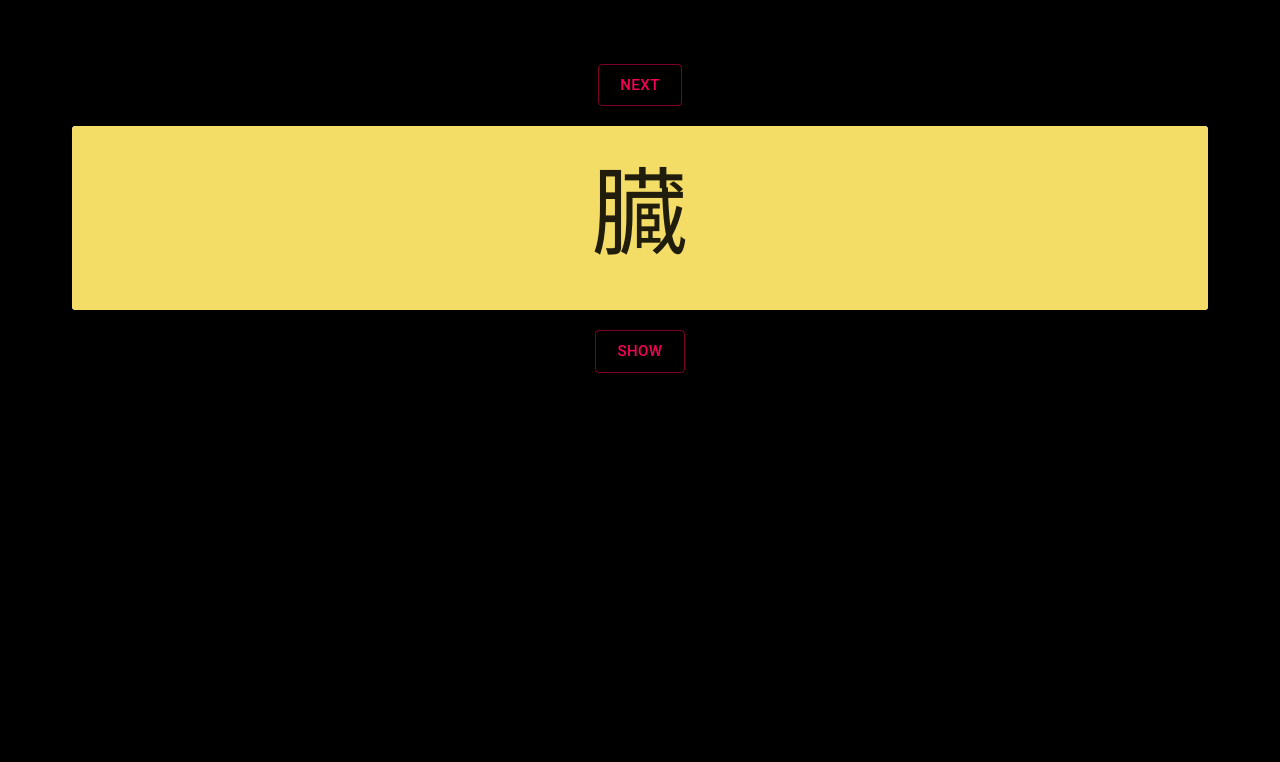
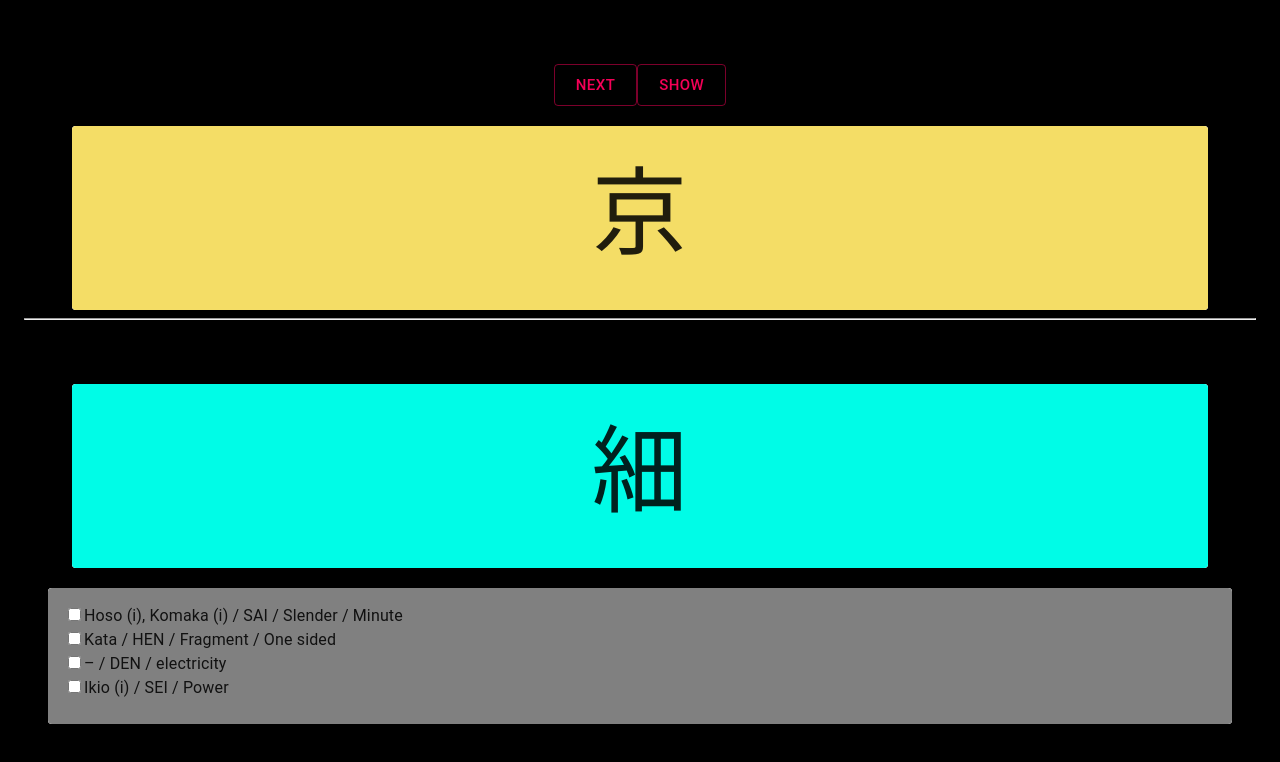
Before and after one commit to Magicianred/KanjiTrainer, a React (Create React App) app: page / in a window 1280 px wide. Shown: the top 762 px of the page. Built offline with nearby package versions, Linux system fonts and the light colour scheme.

Commit message:
Multiple Option Test

```diff
--- a/src/App.js
+++ b/src/App.js
@@ -1,11 +1,12 @@
 import React from "react";
 import "./App.css";
 import TrainingScreen from "./Screens/TrainingScreen";
-
+import MultOptKanji from "./Screens/MultOptScreen";
 function App() {
   return (
     <div className="App">
       <TrainingScreen />
+      <MultOptKanji />
     </div>
   );
 }
--- /dev/null
+++ b/src/Screens/MultOptScreen.js
@@ -0,0 +1,137 @@
+import React, { useState } from "react";
+import randomColor from "randomcolor";
+import {
+  Paper,
+  Card,
+  CardContent,
+  Container,
+  Typography,
+} from "@material-ui/core";
+import data from "../storage/data.json";
+import "./Screens.css";
+
+const randomNumberGenerator = (n = 850) => {
+  return Number(Math.floor(Math.random() * n));
+};
+
+const MultOptKanji = () => {
+  const [randomNum, setRandomNum] = useState(randomNumberGenerator());
+
+  const KanjiNt = data[0].Kanji.DATA[randomNum];
+  const wrongData1 = data[0].Kanji.DATA[randomNumberGenerator()];
+  const wrongData2 = data[0].Kanji.DATA[randomNumberGenerator()];
+  const wrongData3 = data[0].Kanji.DATA[randomNumberGenerator()];
+
+  const question = [KanjiNt.kanji];
+
+  const answer = [
+    KanjiNt.kunyomi + " / " + KanjiNt.onyomi + " / " + KanjiNt.meaning,
+  ];
+
+  const [color, setColor] = useState(randomColor());
+  const [index, setIndex] = useState([0, 1, 2, 3, 4]);
+
+  const allAnswers = [
+    answer,
+    wrongData1.kunyomi + " / " + wrongData1.onyomi + " / " + wrongData1.meaning,
+    wrongData2.kunyomi + " / " + wrongData2.onyomi + " / " + wrongData2.meaning,
+    wrongData3.kunyomi + " / " + wrongData3.onyomi + " / " + wrongData3.meaning,
+  ];
+
+  const shuffle = (array) => {
+    let currentIndex = array.length - 1;
+
+    while (currentIndex !== 0) {
+      const randomIndex = Math.floor(Math.random() * currentIndex);
+      currentIndex -= 1;
+
+      const temporarychecked = array[currentIndex];
+      array[currentIndex] = array[randomIndex];
+      array[randomIndex] = temporarychecked;
+    }
+
+    return array;
+  };
+
+  const handleNext = () => {
+    setRandomNum(randomNumberGenerator());
+    setColor(randomColor());
+    shuffle(index);
+    setIndex(index);
+  };
+
+  const handleCheck = (obs, real) => {
+    if (obs !== real) {
+      alert(real);
+    } else {
+      handleNext();
+    }
+  };
+
+  const showKanji = () => {
+    return (
+      <Container className="Container">
+        <Container>
+          <Paper>
+            <Card>
+              <CardContent style={{ backgroundColor: color }}>
+                <Typography
+                  style={{ fontSize: "6rem" }}
+                  className="Kanji"
+                  key={data.Kanji}
+                >
+                  {question}
+                </Typography>
+              </CardContent>
+            </Card>
+          </Paper>
+        </Container>
+      </Container>
+    );
+  };
+
+  const showMultipleOptions = (val) => {
+    return (
+      <Typography>
+        {" "}
+        <input
+          type="checkbox"
+          id="checkbox1"
+          checked={false}
+          onChange={() => handleCheck(allAnswers[index[val]], answer)}
+        />
+        {allAnswers[index[val]]}
+      </Typography>
+    );
+  };
+
+  const optionsGrid = () => {
+    return (
+      <Container>
+        <Paper>
+          <Card>
+            <CardContent
+              style={{ backgroundColor: "grey", textAlign: "initial" }}
+            >
+              {showMultipleOptions(0)}
+              {showMultipleOptions(1)}
+              {showMultipleOptions(2)}
+              {showMultipleOptions(3)}
+            </CardContent>
+          </Card>
+        </Paper>
+      </Container>
+    );
+  };
+
+  return (
+    <Container className="Main">
+      {showKanji()}
+      <br />
+
+      {optionsGrid()}
+    </Container>
+  );
+};
+
+export default MultOptKanji;
--- a/src/Screens/TrainingScreen.js
+++ b/src/Screens/TrainingScreen.js
@@ -32,7 +32,6 @@ export default function TrainingScreen() {
 
   const handleShow = () => {
     setAnswer(ans);
-    console.log(KanjiNt);
   };
 
   const showKanji = () => {
@@ -47,6 +46,15 @@ export default function TrainingScreen() {
           >
             {" "}
             Next{" "}
+          </Button>
+          <Button
+            size="large"
+            variant="outlined"
+            color="secondary"
+            onClick={(e) => handleShow(e)}
+          >
+            {" "}
+            Show{" "}
           </Button>
           <br />
           <br />
@@ -77,21 +85,7 @@ export default function TrainingScreen() {
   return (
     <Container className="Main">
       {showKanji()}
-      <br />
-
-      <Button
-        size="large"
-        variant="outlined"
-        color="secondary"
-        onClick={(e) => handleShow(e)}
-      >
-        {" "}
-        Show{" "}
-      </Button>
-      <br />
-      <br />
-
-      <br />
+      <hr />
     </Container>
   );
 }
```
Also changed, not shown: 1 other file (tests, documents, lock files or other folders).
